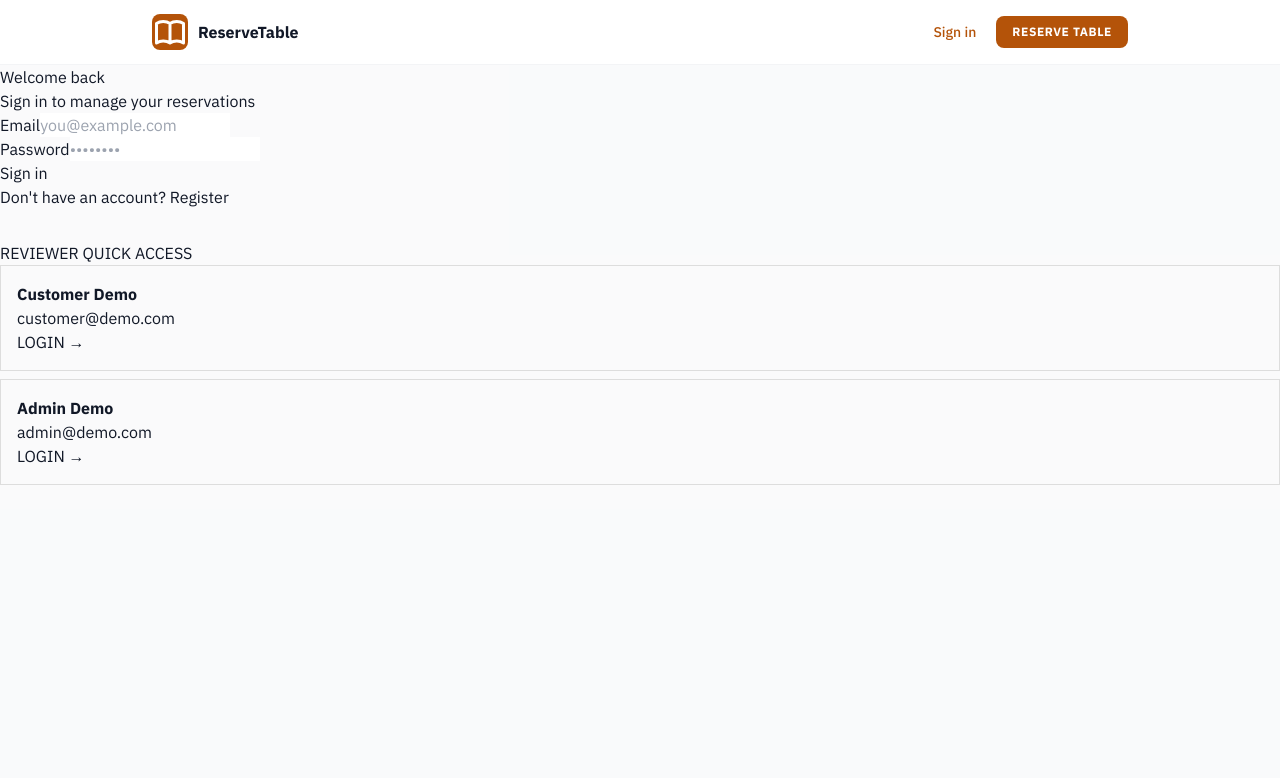
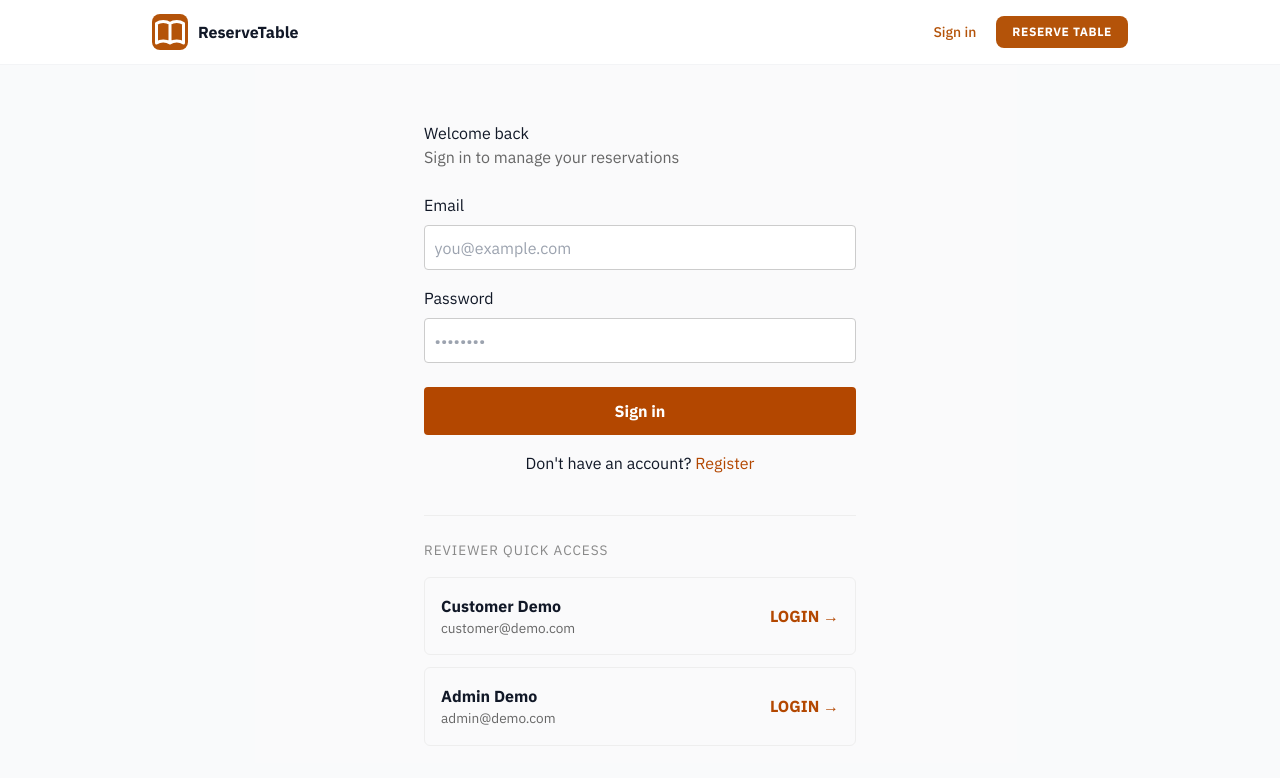
Before and after one commit to sriteja123gujjari/restaurant-reservation-management-system, a React (Vite) app in the folder frontend/: page /login in a window 1280 px wide. Shown: the top 778 px of the page. Built offline with nearby package versions, Linux system fonts and the light colour scheme; no server answers.

Commit message:
fix: resolve login state persistence and table booking dashboard redirect

```diff
--- a/frontend/src/context/AuthContext.jsx
+++ b/frontend/src/context/AuthContext.jsx
@@ -7,12 +7,19 @@ export function AuthProvider({ children }) {
   const [user, setUser] = useState(null);
   const [loading, setLoading] = useState(true);
 
+  // Restore authenticated user session on page refresh/initial load
   useEffect(() => {
     const token = localStorage.getItem('token');
     if (token) {
       api.getProfile()
-        .then((data) => setUser(data.user || data))
-        .catch(() => localStorage.removeItem('token'))
+        .then((res) => {
+          const userData = res.user || res.data || res;
+          setUser(userData);
+        })
+        .catch(() => {
+          localStorage.removeItem('token');
+          setUser(null);
+        })
         .finally(() => setLoading(false));
     } else {
       setLoading(false);
@@ -20,12 +27,15 @@ export function AuthProvider({ children }) {
   }, []);
 
   const login = async (credentials) => {
-    const data = await api.login(credentials);
-    if (data.token) {
-      localStorage.setItem('token', data.token);
+    const res = await api.login(credentials);
+    const token = res.token || res.accessToken;
+    const userData = res.user || res.data || res;
+
+    if (token) {
+      localStorage.setItem('token', token);
     }
-    setUser(data.user || data);
-    return data;
+    setUser(userData);
+    return res;
   };
 
   const logout = () => {
@@ -34,13 +44,16 @@ export function AuthProvider({ children }) {
   };
 
   return (
-    <AuthContext.Provider value={{ user, login, logout, loading }}>
+    <AuthContext.Provider value={{ user, setUser, login, logout, loading }}>
       {!loading && children}
     </AuthContext.Provider>
   );
 }
 
-// Ensure this hook is declared ONLY ONCE in the file
 export function useAuth() {
-  return useContext(AuthContext);
+  const context = useContext(AuthContext);
+  if (!context) {
+    throw new Error('useAuth must be used within an AuthProvider');
+  }
+  return context;
 }
--- a/frontend/src/pages/Login.jsx
+++ b/frontend/src/pages/Login.jsx
@@ -1,6 +1,6 @@
 import React, { useState, useEffect } from 'react';
 import { useNavigate, Link } from 'react-router-dom';
-import { useAuth } from '../context/AuthContext'; // Adjust path if needed
+import { useAuth } from '../context/AuthContext';
 
 export default function Login() {
   const [email, setEmail] = useState('');
@@ -11,7 +11,7 @@ export default function Login() {
   const { user, login } = useAuth();
   const navigate = useNavigate();
 
-  // Redirect automatically if user is already authenticated
+  // If already authenticated, redirect straight to booking dashboard
   useEffect(() => {
     if (user) {
       navigate('/', { replace: true });
@@ -36,6 +36,7 @@ export default function Login() {
   const handleQuickLogin = async (demoEmail, demoPassword) => {
     setError('');
     setLoading(true);
+
     try {
       await login({ email: demoEmail, password: demoPassword });
       navigate('/', { replace: true });
@@ -47,69 +48,84 @@ export default function Login() {
   };
 
   return (
-    <div className="login-container">
+    <div className="login-container" style={{ maxWidth: '480px', margin: '2rem auto', padding: '1.5rem' }}>
       <h2>Welcome back</h2>
-      <p>Sign in to manage your reservations</p>
+      <p style={{ color: '#666', marginBottom: '1.5rem' }}>Sign in to manage your reservations</p>
 
-      {error && <div className="error-message" style={{ color: 'red', marginBottom: '1rem' }}>{error}</div>}
+      {error && (
+        <div className="error-message" style={{ color: '#d9534f', backgroundColor: '#fdf7f7', padding: '0.75rem', borderRadius: '4px', marginBottom: '1rem' }}>
+          {error}
+        </div>
+      )}
 
       <form onSubmit={handleSubmit}>
-        <div className="form-group">
-          <label>Email</label>
+        <div className="form-group" style={{ marginBottom: '1rem' }}>
+          <label style={{ display: 'block', marginBottom: '0.5rem' }}>Email</label>
           <input
             type="email"
             value={email}
             onChange={(e) => setEmail(e.target.value)}
             placeholder="you@example.com"
             required
+            style={{ width: '100%', padding: '0.6rem', border: '1px solid #ccc', borderRadius: '4px' }}
           />
         </div>
 
-        <div className="form-group">
-          <label>Password</label>
+        <div className="form-group" style={{ marginBottom: '1.5rem' }}>
+          <label style={{ display: 'block', marginBottom: '0.5rem' }}>Password</label>
           <input
             type="password"
             value={password}
             onChange={(e) => setPassword(e.target.value)}
             placeholder="••••••••"
             required
+            style={{ width: '100%', padding: '0.6rem', border: '1px solid #ccc', borderRadius: '4px' }}
           />
         </div>
 
-        <button type="submit" disabled={loading} className="btn-primary">
+        <button
+          type="submit"
+          disabled={loading}
+          style={{ width: '100%', padding: '0.75rem', backgroundColor: '#b34700', color: '#fff', border: 'none', borderRadius: '4px', cursor: 'pointer', fontWeight: 'bold' }}
+        >
           {loading ? 'Signing in...' : 'Sign in'}
         </button>
       </form>
 
-      <p className="register-prompt">
-        Don't have an account? <Link to="/register">Register</Link>
+      <p className="register-prompt" style={{ marginTop: '1rem', textAlign: 'center' }}>
+        Don't have an account? <Link to="/register" style={{ color: '#b34700' }}>Register</Link>
       </p>
 
-      <div className="quick-access-section" style={{ marginTop: '2rem' }}>
-        <h4>REVIEWER QUICK ACCESS</h4>
-        <div className="quick-card" style={{ border: '1px solid #ddd', padding: '1rem', marginBottom: '0.5rem' }}>
+      <div className="quick-access-section" style={{ marginTop: '2.5rem', borderTop: '1px solid #eee', paddingTop: '1.5rem' }}>
+        <h4 style={{ fontSize: '0.85rem', color: '#888', letterSpacing: '1px', marginBottom: '1rem' }}>
+          REVIEWER QUICK ACCESS
+        </h4>
+
+        <div className="quick-card" style={{ display: 'flex', justifyContent: 'space-between', alignItems: 'center', border: '1px solid #eee', borderRadius: '6px', padding: '1rem', marginBottom: '0.75rem' }}>
           <div>
             <strong>Customer Demo</strong>
-            <div>customer@demo.com</div>
+            <div style={{ fontSize: '0.85rem', color: '#666' }}>customer@demo.com</div>
           </div>
           <button
             type="button"
-            onClick={() => handleQuickLogin('customer@demo.com', 'password123')}
+            onClick={() => handleQuickLogin('customer@demo.com', 'customer123')}
             disabled={loading}
+            style={{ background: 'none', border: 'none', color: '#b34700', fontWeight: 'bold', cursor: 'pointer' }}
           >
             LOGIN →
           </button>
         </div>
 
-        <div className="quick-card" style={{ border: '1px solid #ddd', padding: '1rem' }}>
+        <div className="quick-card" style={{ display: 'flex', justifyContent: 'space-between', alignItems: 'center', border: '1px solid #eee', borderRadius: '6px', padding: '1rem' }}>
           <div>
             <strong>Admin Demo</strong>
-            <div>admin@demo.com</div>
+            <div style={{ fontSize: '0.85rem', color: '#666' }}>admin@demo.com</div>
           </div>
           <button
             type="button"
             onClick={() => handleQuickLogin('admin@demo.com', 'admin123')}
             disabled={loading}
+            style={{ background: 'none', border: 'none', color: '#b34700', fontWeight: 'bold', cursor: 'pointer' }}
           >
             LOGIN →
           </button>
```
